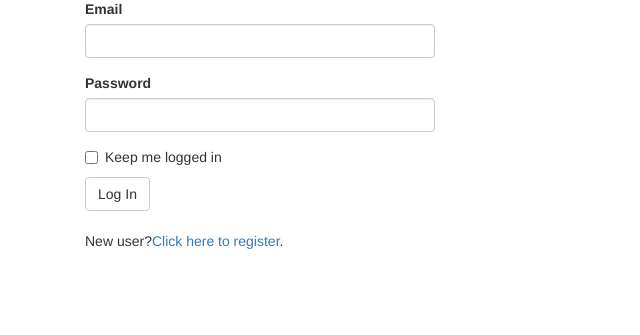
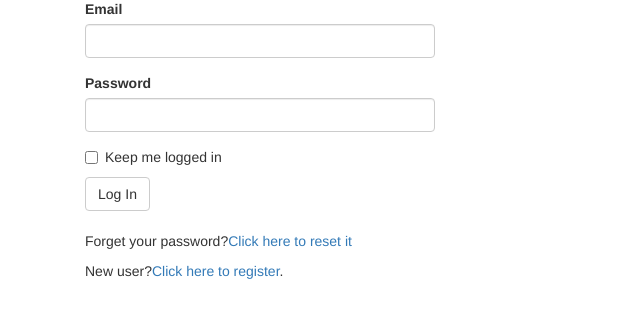
Before and after one commit to Heaveniost/Flask_Web, a Flask app: a page that uses app/templates/auth/login.html in a window 1280 px wide. Shown: the part 193-528 px from the top of the page, without its empty margins (0-640 px from the left). Run offline with Flask 2, Linux system fonts and the light colour scheme; some libraries are stand-ins or nearby versions.

Commit message:
Password resets(8g)

```diff
--- a/app/auth/forms.py
+++ b/app/auth/forms.py
@@ -37,3 +37,19 @@ class ChangePasswordForm(FlaskForm):
 	password = PasswordField('New password', validators=[Required(), EqualTo('password2', message='Passwprds must match')])
 	password2 = PasswordField('Confirm new password', validators=[Required()])
 	submit = SubmitField('Update Password')
+
+
+
+class PasswordResetRequestForm(FlaskForm):
+	email = StringField('Email', validators=[Required(), Length(1, 64), Email()])
+	submit = SubmitField('Reset Password')
+
+class PasswordResetForm(FlaskForm):
+	email = StringField('Email', validators=[Required(), Length(1, 64), Email()])
+	password = PasswordField('NEw Password', validators=[Required(), EqualTo('password2', message='Passwords must match')])
+	password2 = PasswordField('Confirm password', validators=[Required()])
+	submit = SubmitField('Reset Password')
+
+	def validate_email(self, field):
+		if User.query.filter_by(email=field.data).first() is None:
+			raise ValidationError('Unknown email address')
--- a/app/auth/views.py
+++ b/app/auth/views.py
@@ -5,7 +5,7 @@ from . import auth
 from .. import db
 from ..models import User
 from ..email import send_email
-from .forms import LoginForm, RegistrationForm, ChangePasswordForm
+from .forms import LoginForm, RegistrationForm, ChangePasswordForm, PasswordResetRequestForm, PasswordResetForm
 
 
 
@@ -95,3 +95,36 @@ def change_password():
 		else:
 			flash('Invalid password.')
 	return render_template("auth/change_password.html", form=form)
+
+
+@auth.route('/reset', methods=['GET', 'POST'])
+def password_reset_request():
+	if not current_user.is_anonymous:
+		return redirect(url_for('main.index'))
+	form = PasswordResetRequestForm()
+	if form.validate_on_submit():
+		user = User.query.filter_by(email=form.email.data).first()
+		if user:
+			token = user.generate_reset_token()
+			send_email(user.email, 'Reset Your password', 'auth/email/reset_password', user=user, token=token, next=request.args.get('next'))
+		flash('An email with instructions to reset your passowrd has been sent to you.')
+		return redirect(url_for('auth.login'))
+	return render_template('auth/reset_password.html', form=form)
+
+
+
+@auth.route('/reset/<token>', methods=['GET', 'POST'])
+def password_reset(token):
+	if not current_user.is_anonymous:
+		return redirect(url_for('main.index'))
+	form = PasswordResetForm()
+	if form.validate_on_submit():
+		user = User.query.filter_by(email=form.email.data).first()
+		if user is None:
+			return redirect(url_for('main.index'))
+		if user.reset_password(token, form.password.data):
+			flash('Your password has been updated')
+			return redirect(url_for('auth.login'))
+		else:
+			return redirect(url_for('main.index'))
+	return render_template('auth/reset_password.html', form=form)
--- a/app/templates/auth/login.html
+++ b/app/templates/auth/login.html
@@ -9,6 +9,7 @@
 </div>
 <div class="col-md-4">
 	{{ wtf.quick_form(form) }}<br />
+	<p>Forget your password?<a href="{{ url_for('auth.password_reset_request') }}">Click here to reset it</a></p>
 	<p>New user?<a href="{{ url_for('auth.register') }}">Click here to register</a>.</p>
 </div>
 {% endblock %}
```
Also changed, not shown: app/models.py (+16 -0 lines), app/templates/auth/email/reset_password.html (added, +7 -0 lines), app/templates/auth/email/reset_password.txt (added, +11 -0 lines), app/templates/auth/reset_password.html (added, +13 -0 lines), tests/test_user_model.py (+18 -0 lines).
